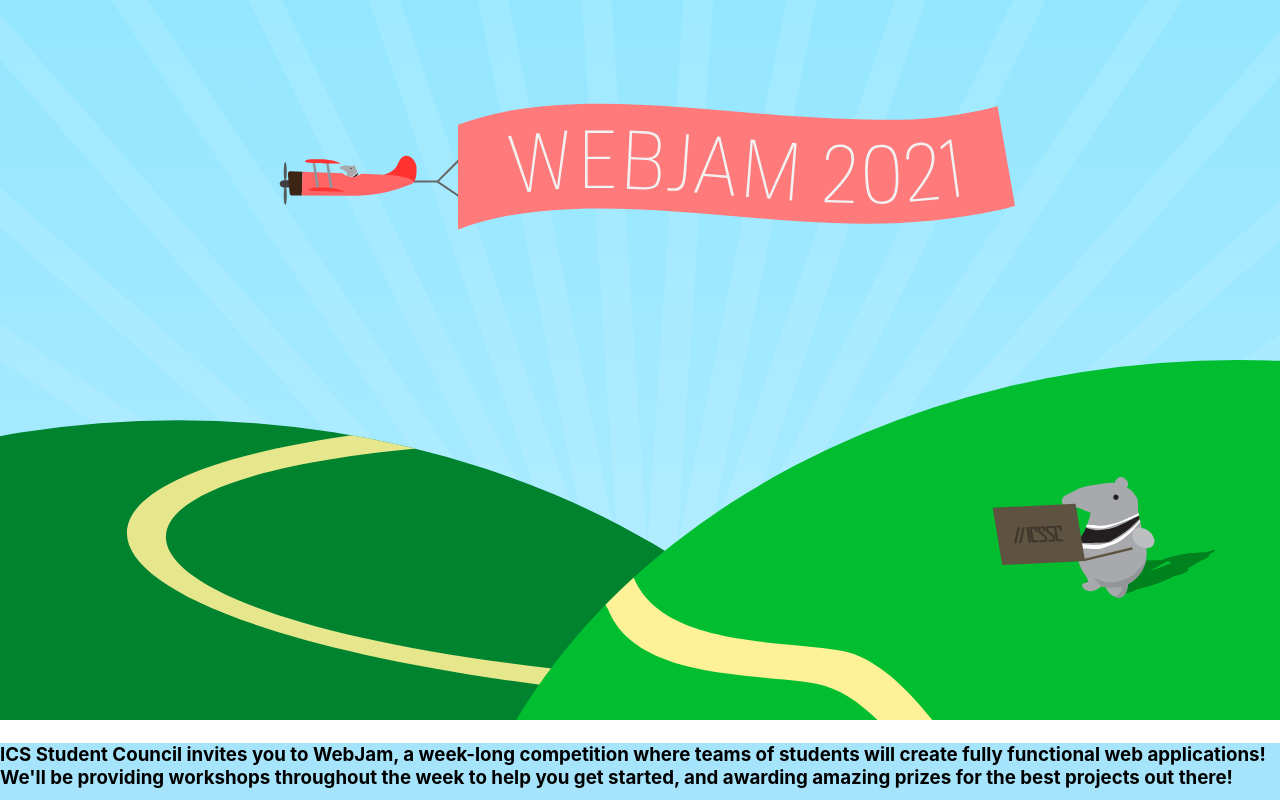
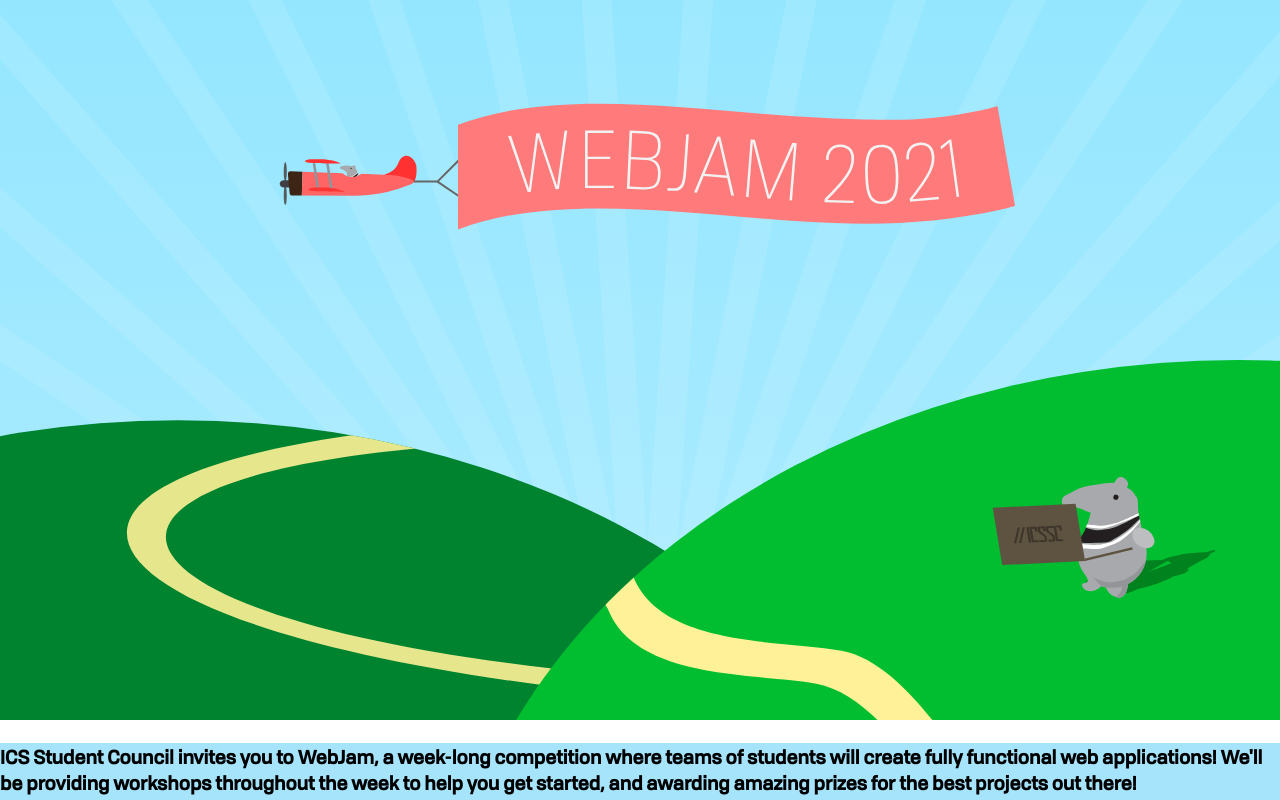
Before and after one commit to ryanmohta/webjam-2021, a React (Create React App) app: page / in a window 1280 px wide. Shown: the top 800 px of the page. Built offline with nearby package versions, Linux system fonts and the light colour scheme.

Commit message:
fonts pt 2

```diff
--- a/src/index.css
+++ b/src/index.css
@@ -1,6 +1,6 @@
 body {
   margin: 0;
-  font-family: -apple-system, BlinkMacSystemFont, 'Segoe UI', 'Roboto', 'Oxygen',
+  font-family: 'Tofino Pro Personal', -apple-system, BlinkMacSystemFont, 'Segoe UI', 'Roboto', 'Oxygen',
     'Ubuntu', 'Cantarell', 'Fira Sans', 'Droid Sans', 'Helvetica Neue',
     sans-serif;
   -webkit-font-smoothing: antialiased;
--- a/src/index.js
+++ b/src/index.js
@@ -1,5 +1,6 @@
 import React from 'react';
 import ReactDOM from 'react-dom';
+import './fonts.css';
 import './index.css';
 import App from './App';
 import reportWebVitals from './reportWebVitals';
```
